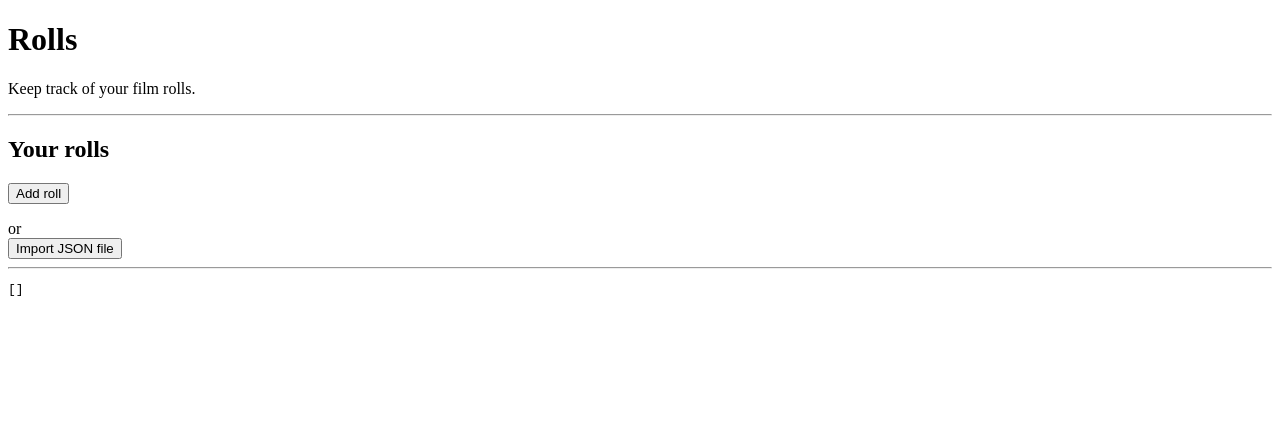
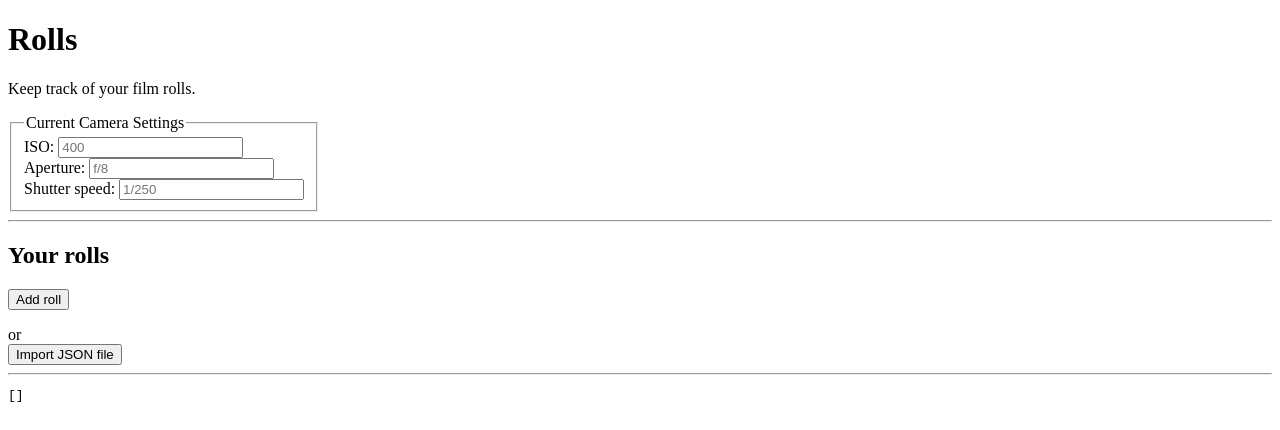
Before and after one commit to Luuk3333/Analog-Tools, a SvelteKit app: page /rolls in a window 1280 px wide. Shown: the top 430 px of the page. Built offline with nearby package versions, Linux system fonts and the light colour scheme.

Commit message:
Add current camera settings inputs

```diff
--- /dev/null
+++ b/src/lib/datalists.js
@@ -0,0 +1,29 @@
+export const iso = ["12", "25", "50", "100", "200", "400", "800", "1600", "3200"];
+
+export const aperture = ["f/3.5", "f/5.6", "f/8", "f/11", "f/16", "f/22"];
+
+export const shutterSpeed = [
+	"1/4000",
+	"1/2000",
+	"1/1000",
+	"1/500",
+	"1/250",
+	"1/125",
+	"1/60",
+	"1/30",
+	"1/15",
+	"1/8",
+	"1/4",
+	"1/2",
+	"1",
+	"2",
+	"4",
+	"8",
+];
+
+export const products = [
+	"Ilford Delta 3200",
+	"Kodak Portra 160",
+	"Kodak Portra 400",
+	"Kodak Portra 800",
+];
--- a/src/lib/products.js
+++ /dev/null
@@ -1,6 +0,0 @@
-export const products = [
-	"Ilford Delta 3200",
-	"Kodak Portra 160",
-	"Kodak Portra 400",
-	"Kodak Portra 800",
-];
--- a/src/routes/rolls/+page.svelte
+++ b/src/routes/rolls/+page.svelte
@@ -1,6 +1,12 @@
 <script>
 	import { LocalStorage } from "$lib/storage.svelte";
-	import { products } from "$lib/products.js";
+	import { iso, aperture, shutterSpeed, products } from "$lib/datalists.js";
+
+	const currentCameraSettings = new LocalStorage("currentCameraSettings", {
+		iso: "",
+		aperture: "",
+		shutterSpeed: "",
+	});
 
 	const rolls = new LocalStorage("rolls", []);
 
@@ -26,6 +32,48 @@
 <h1>Rolls</h1>
 <p>Keep track of your film rolls.</p>
 
+<fieldset>
+	<legend>Current Camera Settings</legend>
+	<label for="current-iso">ISO:</label>
+	<input
+		type="text"
+		id="current-iso"
+		list="isos"
+		bind:value={currentCameraSettings.current.iso}
+		placeholder="400" />
+	<datalist id="isos">
+		{#each iso as value}
+			<option {value}></option>
+		{/each}
+	</datalist>
+	<br />
+	<label for="current-aperture">Aperture:</label>
+	<input
+		type="text"
+		id="current-aperture"
+		list="apertures"
+		bind:value={currentCameraSettings.current.aperture}
+		placeholder="f/8" />
+	<datalist id="apertures">
+		{#each aperture as value}
+			<option {value}></option>
+		{/each}
+	</datalist>
+	<br />
+	<label for="current-shutterSpeed">Shutter speed:</label>
+	<input
+		type="text"
+		id="current-shutterSpeed"
+		list="shutterSpeeds"
+		bind:value={currentCameraSettings.current.shutterSpeed}
+		placeholder="1/250" />
+	<datalist id="shutterSpeeds">
+		{#each shutterSpeed as value}
+			<option {value}></option>
+		{/each}
+	</datalist>
+</fieldset>
+
 <hr />
 <h2>Your rolls</h2>
 <button onclick={addRoll}>Add roll</button>
@@ -43,9 +91,9 @@
 				onclick={() => {
 					const obj = {
 						id: self.crypto.randomUUID(),
-						shutter_speed: null,
-						aperture: null,
-						ISO: null,
+						iso: currentCameraSettings.current.iso,
+						aperture: currentCameraSettings.current.aperture,
+						shutterSpeed: currentCameraSettings.current.shutterSpeed,
 						added_on: new Date().getTime(),
 					};
 					roll.shots = [...roll.shots, obj];
@@ -84,8 +132,8 @@
 						list="products"
 						placeholder="Kodak Portra 400" />
 					<datalist id="products">
-						{#each products.sort() as product}
-							<option value={product}></option>
+						{#each products.sort() as value}
+							<option {value}></option>
 						{/each}
 					</datalist>
 				</fieldset>
```
